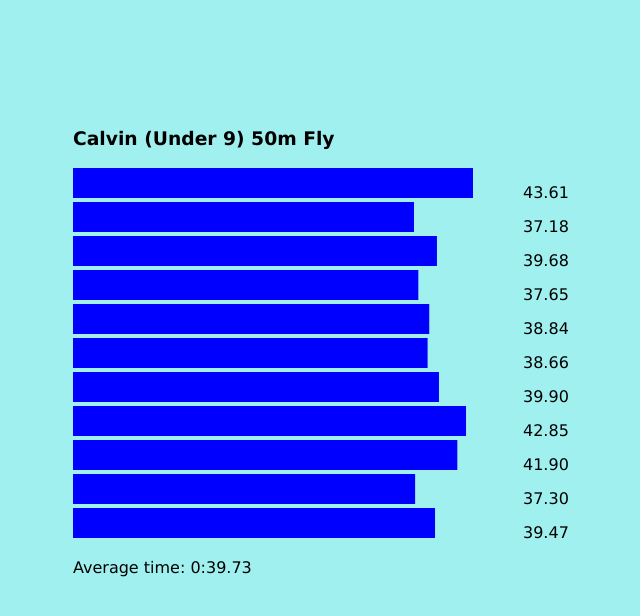
After one commit to hgirish/head-first-python, a Flask app: template Learning/webapp/templates/Calvin-9-50m-Fly.html in a window 1280 px wide. The commit adds this page. Shown: the top 616 px of the page, without its empty margins (55-695 px from the left). Run offline with Flask 3, Linux system fonts and the light colour scheme; the template is opened without the code that fills it, so the values that code supplies are empty.

Commit message:
gazpacho

```diff
--- a/Learning/webapp/app.py
+++ b/Learning/webapp/app.py
@@ -1,4 +1,4 @@
-from flask import Flask, render_template, session
+from flask import Flask, render_template, session, request
 import os
 import swimclub
 
@@ -9,18 +9,45 @@ app.secret_key = "You will never guess..."
 
 @app.get("/")
 def index():
-    return render_template("index.html")
+    return render_template("index.html", title="Welcome to SwimClub")
 
 
 @app.get("/swimmers")
 def display_swimmers():
     populate_data()
-    return str(sorted(session["swimmers"]))
+    return render_template("select.html",
+                           title="Select a Swimmer",
+                           select_id="swimmer",
+                           url="/showfiles",
+                           data=sorted(session["swimmers"]),
+                           )
+
+
+@app.post("/showfiles")
+def display_swimmer_files():
+    populate_data()
+    name = request.form["swimmer"]
+
+    return render_template("select.html",
+                           url="/showbarchart",
+                           title="select an event",
+                           select_id="file",
+                           data=session["swimmers"][name],
+                           )
+
+
+@app.post("/showbarchart")
+def show_bar_chart():
+    file_id = request.form["file"]
+    location = swimclub.produce_bar_chart(file_id, "templates/")
+    return render_template(location.split("/")[-1])
+
 
 @app.get("/files/<swimmer>")
 def get_swimmers_files(swimmer):
     populate_data()
     return str(session["swimmers"][swimmer])
+
 
 def populate_data():
     if "swimmers" in session:
@@ -36,6 +63,5 @@ def populate_data():
         session["swimmers"][name].append(file)
 
 
-
 if __name__ == "__main__":
     app.run(debug=True)
--- /dev/null
+++ b/Learning/webapp/static/webapp.css
@@ -0,0 +1,25 @@
+body {
+    font-family: Verdana, Geneva, Tahoma, sans-serif;
+    background-color: rgb(160, 240, 240);
+    margin: 10%;
+}
+
+h2 {
+    font-size: 150%;
+}
+
+input[type=submit] {
+    width: 8em;
+    color: white;
+    background-color: blue;
+    font-weight: bold;
+}
+
+a {
+    text-decoration: none;
+    font-weight: bold;
+}
+
+a:hover {
+    text-decoration: underline;
+}
--- a/Learning/webapp/swimclub.py
+++ b/Learning/webapp/swimclub.py
@@ -1,8 +1,10 @@
 import statistics
 import hfpy_utils
+import os
 
 CHARTS = "charts/"
 FOLDER = "swimdata/"
+
 
 def read_swim_data(filename):
     """Return swim data from a file.
@@ -18,44 +20,48 @@ def read_swim_data(filename):
     for t in times:
         # The minutes value might be missing, so guard against this causing a crash.
         if ":" in t:
-                minutes, rest = t.split(":")
+            minutes, rest = t.split(":")
         else:
-            minutes ="0"
+            minutes = "0"
             rest = t
         second, hundredths = rest.split(".")
-        converts.append((int(minutes)*60*100) + (int(second)*100) + int(hundredths))
+        converts.append((int(minutes)*60*100) +
+                        (int(second)*100) + int(hundredths))
 
     average = statistics.mean(converts)
     mins_secs, hundredths = f"{(average/100):.2f}".split(".")
     mins_secs = int(mins_secs)
     minutes = mins_secs // 60
-    seconds = mins_secs  - minutes*60
+    seconds = mins_secs - minutes*60
     average = f"{minutes}:{seconds:0>2}.{hundredths}"
-    return swimmer, age, distance, stroke, times, average, converts # Returned as a tuple
+    return swimmer, age, distance, stroke, times, average, converts  # Returned as a tuple
 
-def produce_bar_chart(fn):
+
+def produce_bar_chart(fn, location=CHARTS):
     """Given the name of swimmer's file, produce a HTML/SVG-based bar chart
      Save the chart to the CHARTS folder. Return the path to the bar chart file.
     """
 
-    swimmer, age, distance, stroke,  times, average, converts = read_swim_data(fn)
+    swimmer, age, distance, stroke,  times, average, converts = read_swim_data(
+        fn)
     from_max = max(converts)
-    svgs = ""
+
     times.reverse()
     converts.reverse()
 
-    title  = f"{swimmer} (Under {age}) {distance} {stroke}"
+    title = f"{swimmer} (Under {age}) {distance} {stroke}"
 
     header = f"""<!DOCTYPE html>
     <html>
         <head>
             <title>{title}</title>
+            <link rel="stylesheet" href="/static/webapp.css" />
         </head>
         <body>
             <h3>{title}</h3>
      """
     body = ""
-    for n,t in enumerate(times,0):
+    for n, t in enumerate(times, 0):
         bar_width = hfpy_utils.convert2range(converts[n], 0, from_max, 0, 400)
         body += f"""
     <svg height="30" width="450">
@@ -70,9 +76,9 @@ def produce_bar_chart(fn):
 
     page = header + body + footer
 
-    save_to = f"{CHARTS}/{fn.removesuffix('.txt')}.html"
+    save_to = f"{location}{fn.removesuffix('.txt')}.html"
 
-    with open(save_to, "w") as sf:
+    with open(os.path.realpath(save_to), "w") as sf:
         print(page, file=sf)
 
     return save_to
--- /dev/null
+++ b/Learning/webapp/templates/Calvin-9-50m-Fly.html
@@ -0,0 +1,56 @@
+<!DOCTYPE html>
+    <html>
+        <head>
+            <title>Calvin (Under 9) 50m Fly</title>
+            <link rel="stylesheet" href="/static/webapp.css" />
+        </head>
+        <body>
+            <h3>Calvin (Under 9) 50m Fly</h3>
+
+    <svg height="30" width="450">
+        <rect height="30" width="400.0" style="fill:rgb(0,0,255);" />
+    </svg>43.61<br />
+
+    <svg height="30" width="450">
+        <rect height="30" width="341.02" style="fill:rgb(0,0,255);" />
+    </svg>37.18<br />
+
+    <svg height="30" width="450">
+        <rect height="30" width="363.95" style="fill:rgb(0,0,255);" />
+    </svg>39.68<br />
+
+    <svg height="30" width="450">
+        <rect height="30" width="345.33" style="fill:rgb(0,0,255);" />
+    </svg>37.65<br />
+
+    <svg height="30" width="450">
+        <rect height="30" width="356.25" style="fill:rgb(0,0,255);" />
+    </svg>38.84<br />
+
+    <svg height="30" width="450">
+        <rect height="30" width="354.6" style="fill:rgb(0,0,255);" />
+    </svg>38.66<br />
+
+    <svg height="30" width="450">
+        <rect height="30" width="365.97" style="fill:rgb(0,0,255);" />
+    </svg>39.90<br />
+
+    <svg height="30" width="450">
+        <rect height="30" width="393.03" style="fill:rgb(0,0,255);" />
+    </svg>42.85<br />
+
+    <svg height="30" width="450">
+        <rect height="30" width="384.32" style="fill:rgb(0,0,255);" />
+    </svg>41.90<br />
+
+    <svg height="30" width="450">
+        <rect height="30" width="342.12" style="fill:rgb(0,0,255);" />
+    </svg>37.30<br />
+
+    <svg height="30" width="450">
+        <rect height="30" width="362.03" style="fill:rgb(0,0,255);" />
+    </svg>39.47<br />
+
+    <p>Average time: 0:39.73</p>
+    </body>
+    </html>
```
Also changed, not shown: Learning/webapp/templates/Alison-14-100m-Breast.html (added, +47 -0 lines), Learning/webapp/templates/Aurora-13-50m-Free.html (added, +40 -0 lines), Learning/webapp/templates/base.html (added, +17 -0 lines), Learning/webapp/templates/index.html (+6 -17 lines), Learning/webapp/templates/select.html (added, +15 -0 lines), 3 other files.
